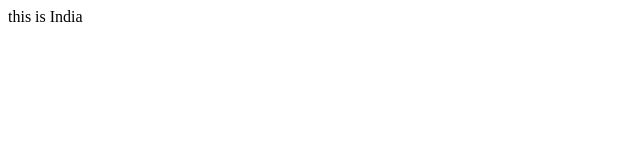
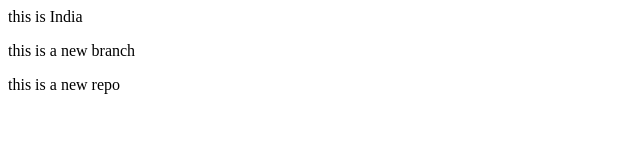
Before and after one commit to mohdareeb-03/localRepo, a plain HTML site: page index.html in a window 1280 px wide. Shown: the whole page, without its empty margins (0-640 px from the left). Drawn offline with Linux system fonts and the light colour scheme.

Commit message:
new index change

```diff
--- a/index.html
+++ b/index.html
@@ -1 +1,3 @@
 <p>this is India</p>
+<p>this is a new branch</p>
+<p>this is a new repo</p>
```
